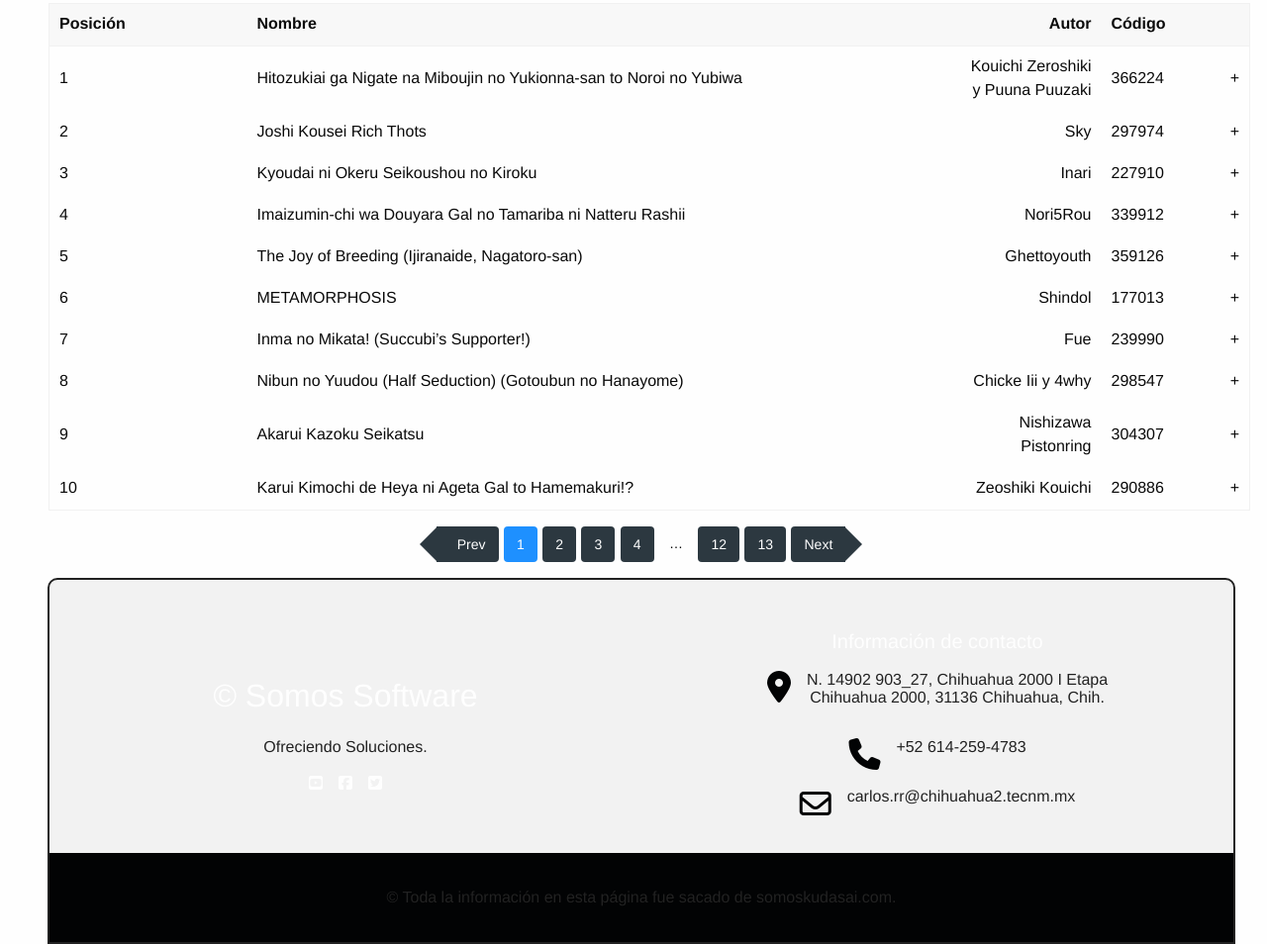
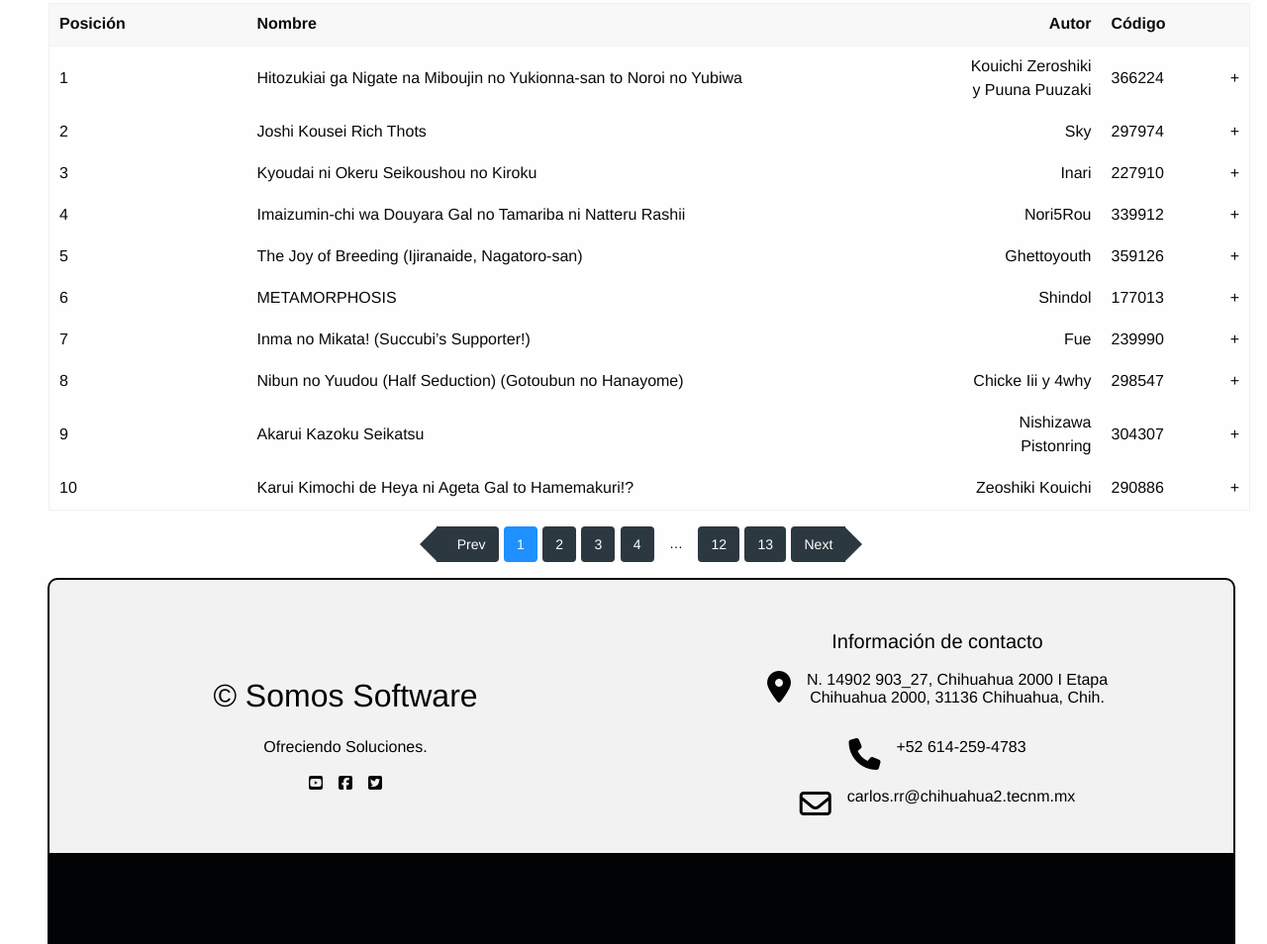
Before and after one commit to SamaAxl/Foundation, a plain HTML site: page index.html in a window 1280 px wide. Shown: the part 3902-4856 px from the top of the page at 99% size. Drawn offline with nearby package versions, Linux system fonts and the light colour scheme; a script that the page names is missing.

Commit message:
Colores del footer simplificados

```diff
--- a/css/app.css
+++ b/css/app.css
@@ -461,15 +461,15 @@
 
 .marketing-site-footer {
   background: #f2f2f2;
-  color: #222222;
-  border: 2px solid #222222;
+  color: #020304;
+  border: 2px solid #020304;
   padding: 2rem 0 0;
   border-top-left-radius: 10px;
   border-top-right-radius: 10px;
 }
 
 .marketing-site-footer .marketing-site-footer-menu-social a {
-  color: #fefefe;
+  color: #020304;
 }
 
 .marketing-site-footer .column-block {
@@ -487,13 +487,13 @@
 }
 
 .marketing-site-footer-name {
-  color: #fefefe;
+  color: #020304;
   margin-bottom: 1rem;
   font-size: 2rem;
 }
 
 .marketing-site-footer-title {
-  color: #fefefe;
+  color: #020304;
   margin-bottom: 1rem;
   font-size: 1.25rem;
 }
@@ -550,7 +550,7 @@
 }
 
 .marketing-site-footer .marketing-site-footer-menu-social a {
-  color: #fefefe;
+  color: #020304;
 }
 
 .marketing-site-footer .column-block {
```
